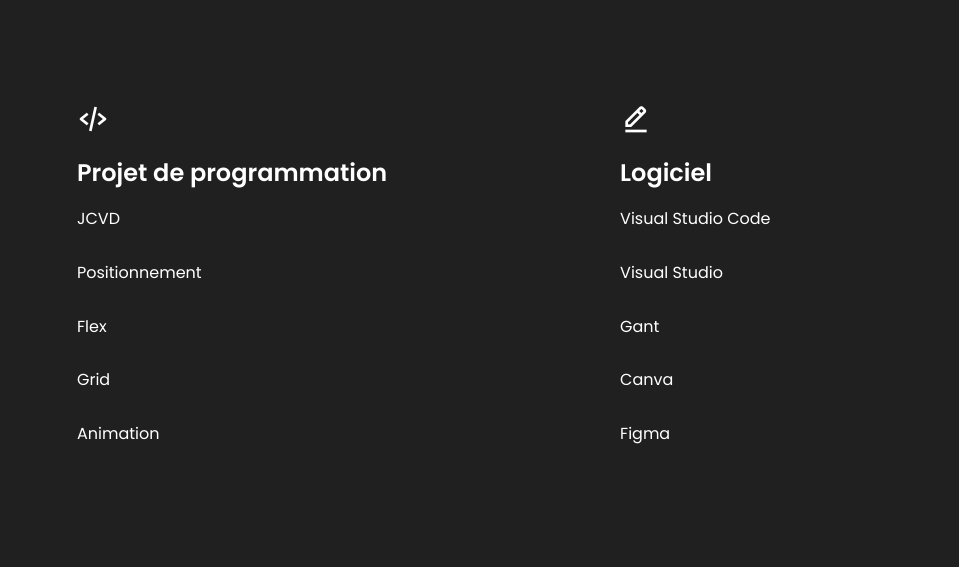
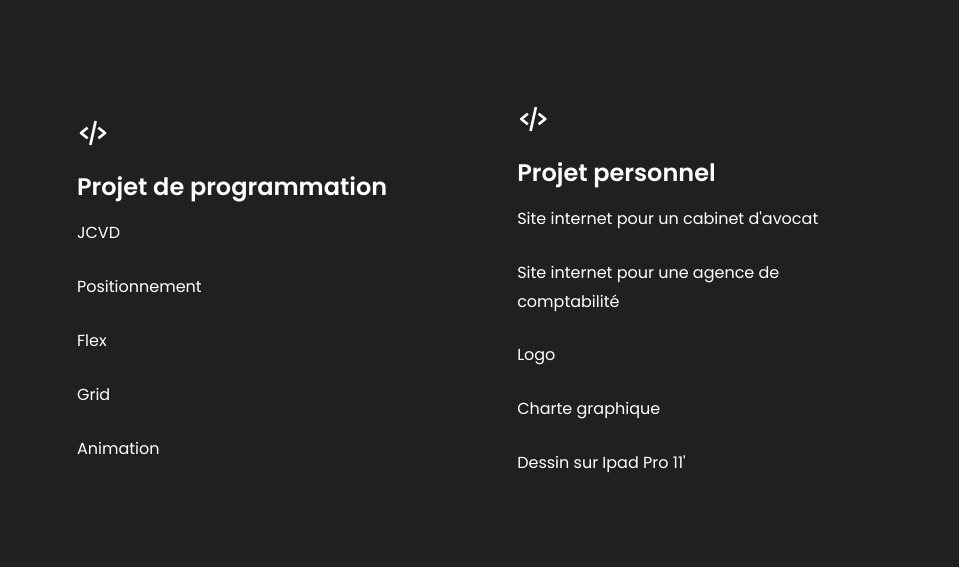
Before and after one commit to chxgvy/fil-rouge, a plain HTML site: page projet final/index.html in a window 1280 px wide. Shown: the part 2768-3335 px from the top of the page, without its empty margins (160-1119 px from the left). Drawn offline with nearby package versions, Linux system fonts and the light colour scheme.

Commit message:
Add files via upload

```diff
--- a/projet final/index.html
+++ b/projet final/index.html
@@ -116,19 +116,17 @@
 
 			<div class="box">
 				<div class="s-icons">
-					<i class='bx bx-edit-alt' ></i>
+					<i class='bx bx-code-alt' ></i>
 				</div>
-				<h3>Logiciel</h3>
-				<p>Visual Studio Code</p>
-				<p>Visual Studio</p>
-				<p>Gant</p>
-				<p>Canva</p>
-				<p>Figma</p>
+				<h3>Projet personnel</h3>
+				<p>Site internet pour un cabinet d'avocat</p>
+				<p>Site internet pour une agence de comptabilité</p>
+				<p>Logo</p>
+				<p>Charte graphique</p>
+				<p>Dessin sur Ipad Pro 11'</p>
 			</div>
 
 		</div>
-
-
 
 		<div class="portfolio-content">
 			<div class="row">
```
